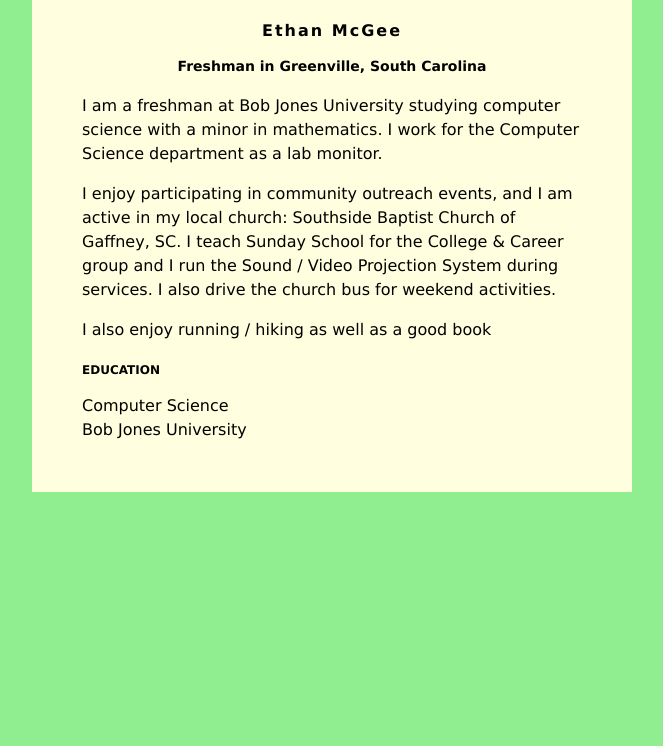
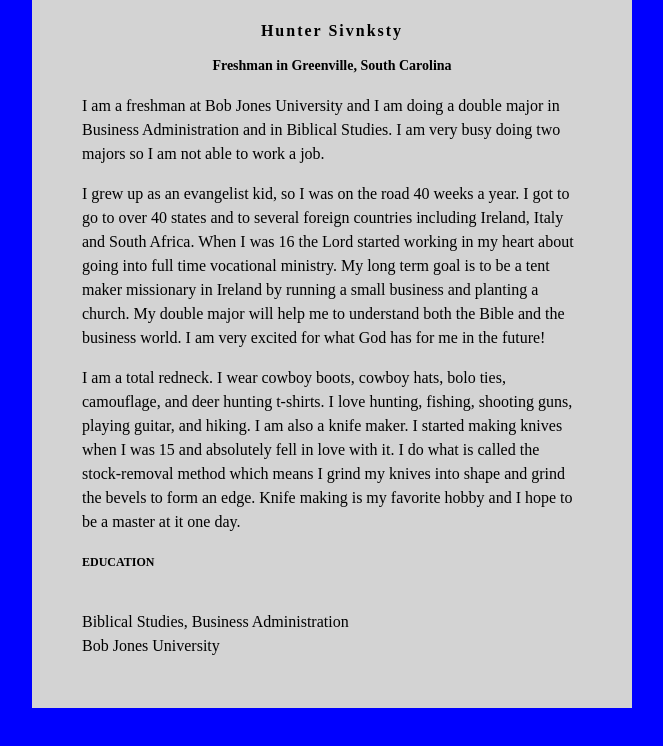
Before and after one commit to DeerHunter3006/DeerHunter3006.github.io, a plain HTML site: page index.html in a window 1280 px wide. Shown: the whole page, without its empty margins (308-971 px from the left). Drawn offline with Linux system fonts and the light colour scheme.

Commit message:
Update index.html

```diff
--- a/index.html
+++ b/index.html
@@ -2,11 +2,11 @@
 <head>
 <style>
 body {
-    background: lightgreen;
-    font-family: Verdana;
+    background: blue;
+    font-family: Calibi;
 }
 #content {
-    background: lightyellow;
+    background: lightgrey;
     min-width: 200px;
     max-width: 500px;
     padding: 50px;
@@ -30,19 +30,23 @@ h3 {
 </head>
 <body>
     <div id="content">
-        <h1>Ethan McGee</h1>
+        <h1>Hunter Sivnksty</h1>
         <h2>Freshman in Greenville, South Carolina</h2>
 
-         <p>I am a freshman at Bob Jones University studying computer science with a minor in mathematics. I work for the Computer Science department as a lab monitor.</p>
+         <p>I am a freshman at Bob Jones University and I am doing a double major in Business Administration and in Biblical Studies. I am very busy doing two majors so I am not able to work a job.</p>
          <p>
-            I enjoy participating in community outreach events, and I am active in my local church: Southside Baptist Church of Gaffney, SC.  I teach Sunday School for the College &amp; Career group and I run the Sound / Video Projection System during services.  I also drive the church bus for weekend activities.
+            I grew up as an evangelist kid, so I was on the road 40 weeks a year. I got to go to over 40 states and to several foreign countries including Ireland, Italy and South Africa.
+             When I was 16 the Lord started working in my heart about going into full time vocational ministry. My long term goal is to be a tent maker missionary in Ireland by running a small business
+             and planting a church. My double major will help me to understand both the Bible and the business world. I am very excited for what God has for me in the future!
          </p>
          <p>
-            I also enjoy running / hiking as well as a good book
+            I am a total redneck. I wear cowboy boots, cowboy hats, bolo ties, camouflage, and deer hunting t-shirts. I love hunting, fishing, shooting guns, playing guitar, and hiking. I am also a
+             knife maker. I started making knives when I was 15 and absolutely fell in love with it. I do what is called the stock-removal method which means I grind my knives into shape and grind the
+             bevels to form an edge. Knife making is my favorite hobby and I hope to be a master at it one day.
          </p>
 
         <h3>EDUCATION</h3>
-        Computer Science<br>
+        <br>Biblical Studies, Business Administration<br>
         Bob Jones University
     </div>
 
```
